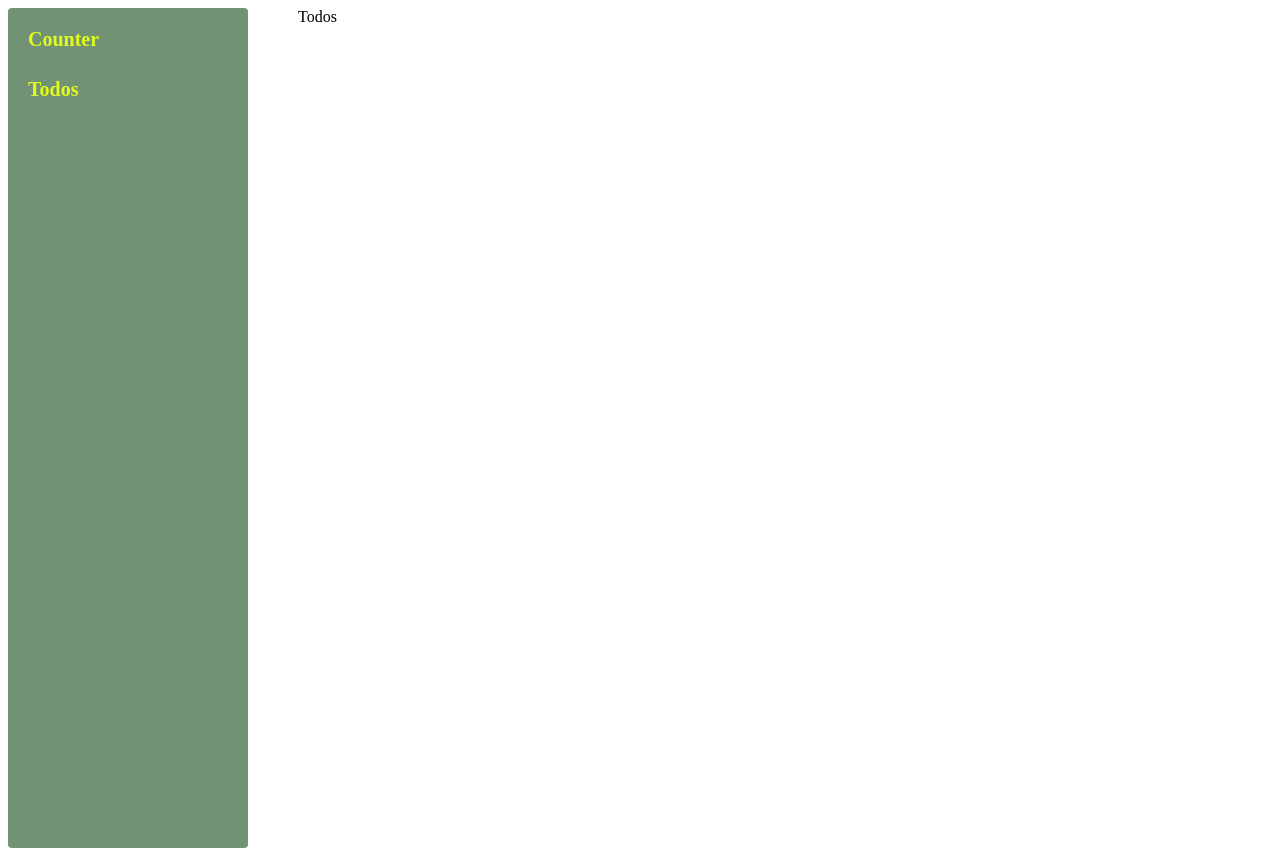
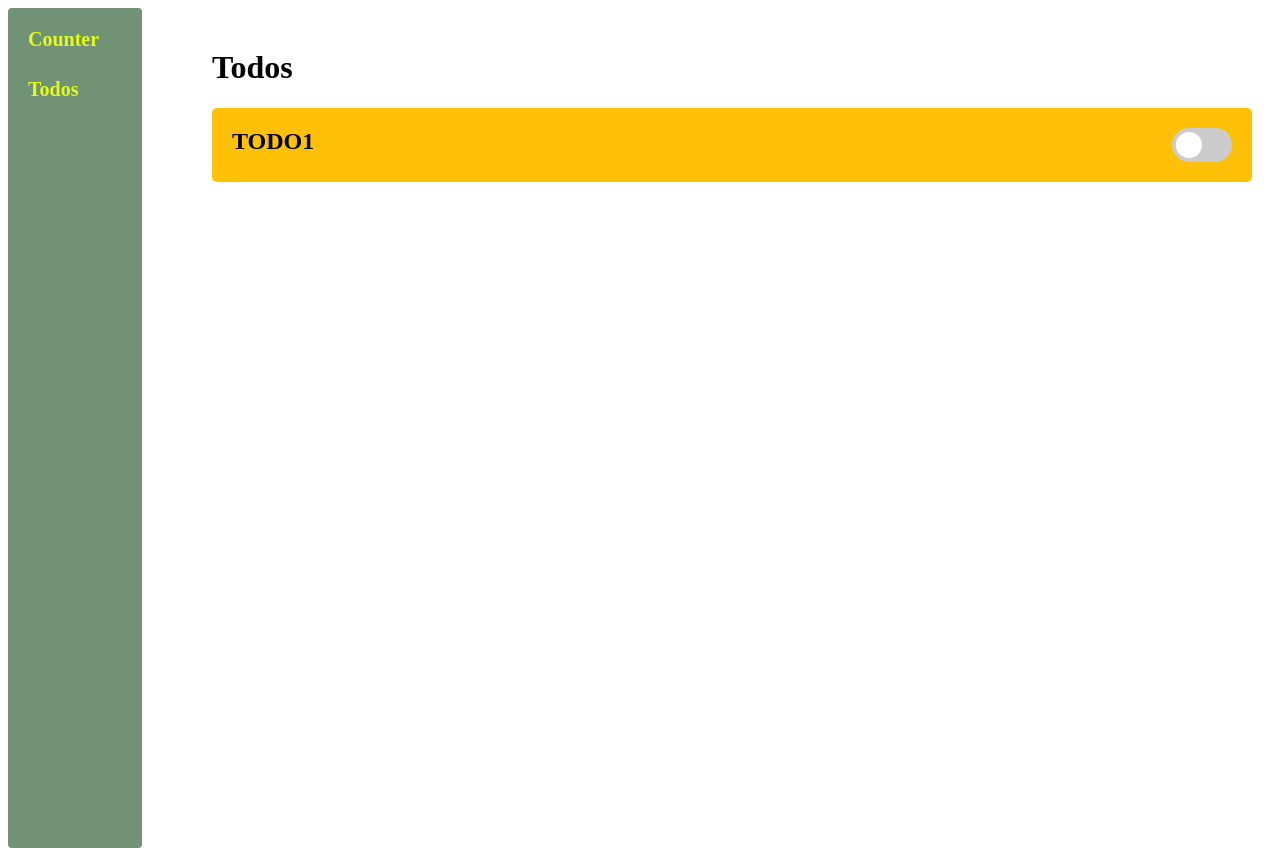
Before and after one commit to srinivasaleti/apollo-local-state-management, a React (Create React App) app: page /todos in a window 1280 px wide. Built offline with nearby package versions, Linux system fonts and the light colour scheme.

Commit message:
Display todos data

```diff
--- a/src/Todos/Todo.js
+++ b/src/Todos/Todo.js
@@ -0,0 +1,17 @@
+import React, { useState } from 'react'
+
+export default function Todo({ todo = {} }) {
+    const [completed, setCompleted] = useState(false)
+
+    return (
+        <div className='todo'>
+            <h2>{todo.text}</h2>
+            <label className="switch">
+                <input type="checkbox" onChange={() => {
+                    setCompleted(!completed)
+                }} checked={completed} />
+                <span className="slider round"></span>
+            </label>
+        </div>
+    )
+}
--- a/src/Todos/Todos.js
+++ b/src/Todos/Todos.js
@@ -1,6 +1,8 @@
 import React from 'react'
 import gql from 'graphql-tag';
 import { useQuery } from '@apollo/react-hooks';
+import "./styles.css"
+import Todo from './Todo';
 
 const TODOS_QUERY = gql`
 query GetCounterValue {
@@ -13,11 +15,11 @@ query GetCounterValue {
 `
 
 export default function Todos() {
-    const result = useQuery(TODOS_QUERY)
-    console.log(result.data)
+    const { data: { todos = [] } = {} } = useQuery(TODOS_QUERY)
     return (
         <div>
-            Todos
+            <h1>Todos</h1>
+            {todos.map((todo, index) => <Todo key={index} todo={todo} />)}
         </div>
     )
 }
--- /dev/null
+++ b/src/Todos/styles.css
@@ -0,0 +1,74 @@
+.switch {
+    position: relative;
+    display: inline-block;
+    width: 60px;
+    height: 34px;
+  }
+
+  .switch input {
+    opacity: 0;
+    width: 0;
+    height: 0;
+  }
+
+  .slider {
+    position: absolute;
+    cursor: pointer;
+    top: 0;
+    left: 0;
+    right: 0;
+    bottom: 0;
+    background-color: #ccc;
+    -webkit-transition: .4s;
+    transition: .4s;
+  }
+
+  .slider:before {
+    position: absolute;
+    content: "";
+    height: 26px;
+    width: 26px;
+    left: 4px;
+    bottom: 4px;
+    background-color: white;
+    -webkit-transition: .4s;
+    transition: .4s;
+  }
+
+  input:checked + .slider {
+    background-color: #2196F3;
+  }
+
+  input:focus + .slider {
+    box-shadow: 0 0 1px #2196F3;
+  }
+
+  input:checked + .slider:before {
+    -webkit-transform: translateX(26px);
+    -ms-transform: translateX(26px);
+    transform: translateX(26px);
+  }
+
+  /* Rounded sliders */
+  .slider.round {
+    border-radius: 34px;
+  }
+
+  .slider.round:before {
+    border-radius: 50%;
+  }
+
+  .todo {
+    display: flex;
+    background: #ffc107;
+    justify-content: space-between;
+    min-height: 30px;
+    width: 1000px;
+    padding: 20px;
+    border-radius: 5px;
+  }
+
+  .todo h2 {
+    width: 500px;
+    margin: 0px;
+  }
--- a/src/app.css
+++ b/src/app.css
@@ -15,6 +15,10 @@
     color: #e2fb1c;
 }
 
+.content {
+    padding: 20px;
+}
+
 a {
     text-decoration: none;
 }
```
